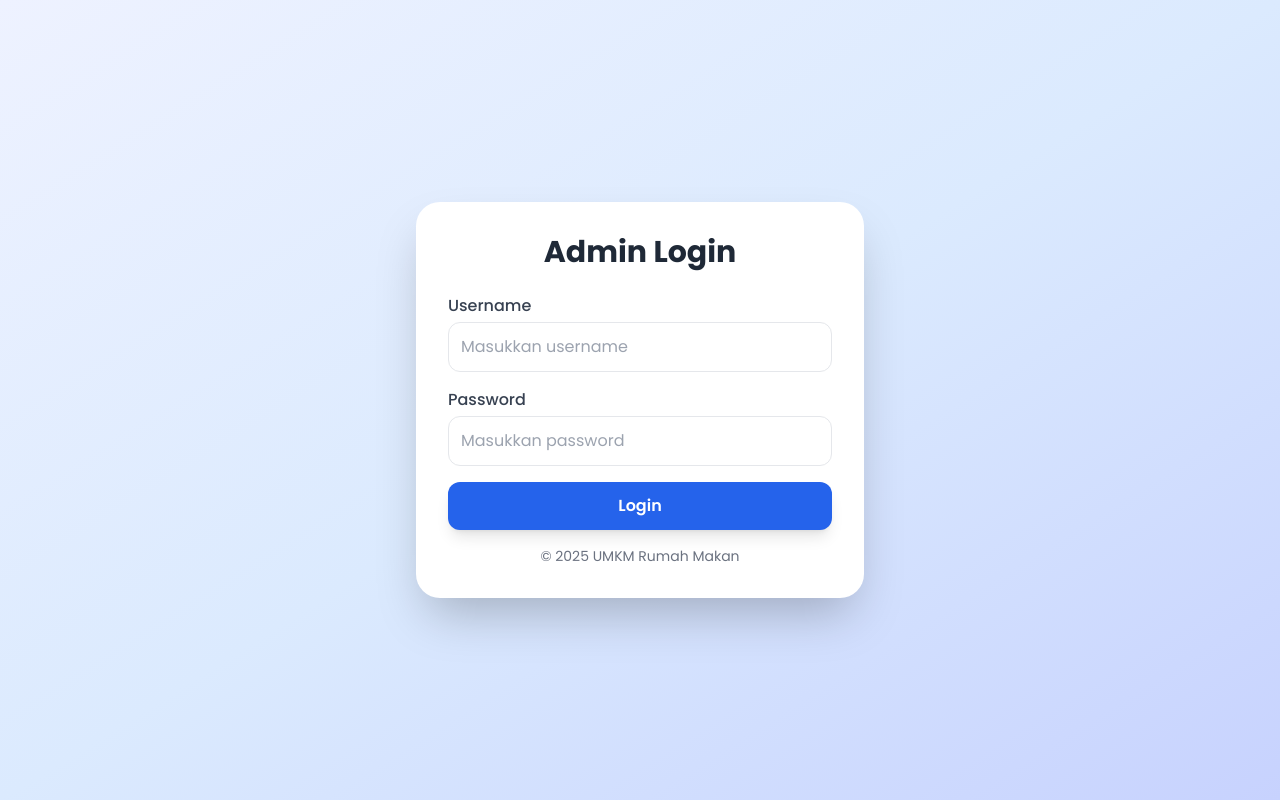
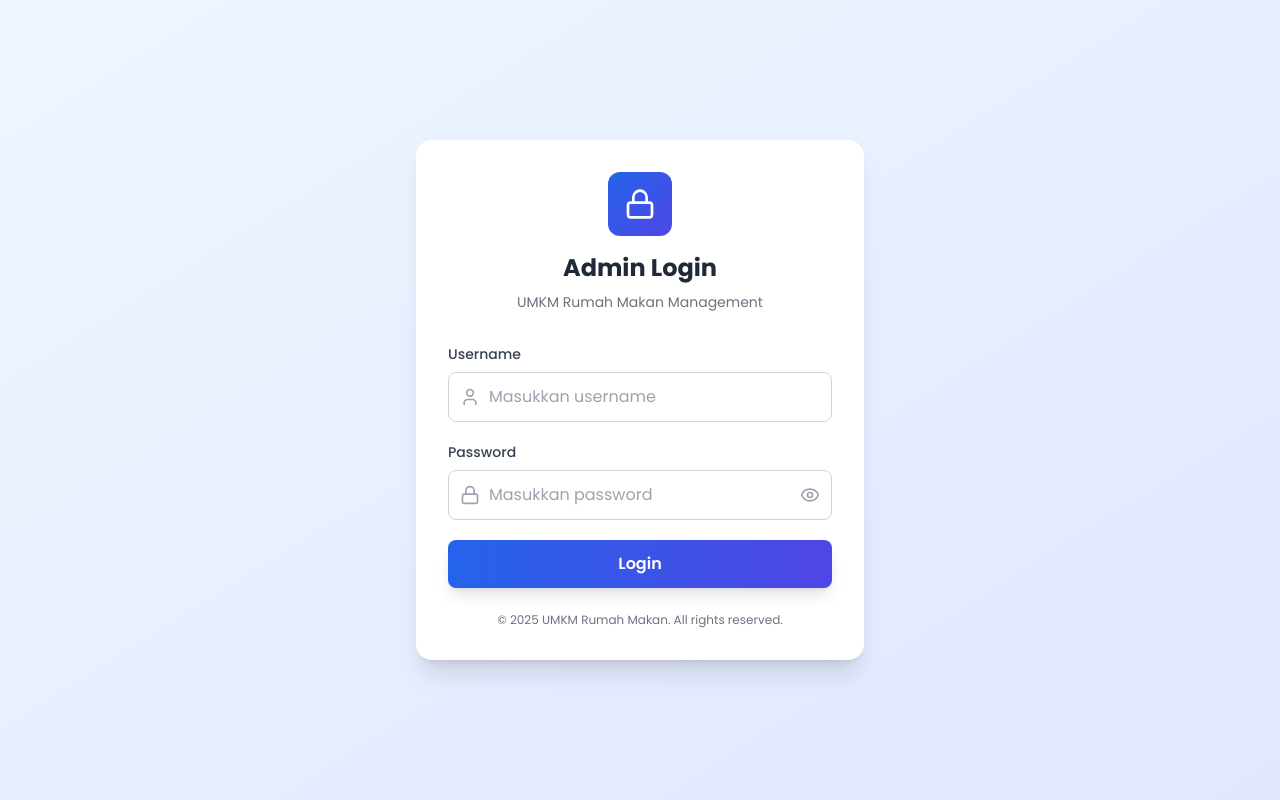
Before and after one commit to Rivandiee/website-umkm-1, a Next.js app in the folder frontend/: page /admin-login in a window 1280 px wide. Built offline with nearby package versions, Linux system fonts and the light colour scheme; no server answers.

Commit message:
A.Arvadno Raka Siwi : memperbaiki tampilan

```diff
--- a/frontend/src/app/admin-login/page.tsx
+++ b/frontend/src/app/admin-login/page.tsx
@@ -1,11 +1,10 @@
-// frontend/src/app/admin/login/page.tsx
-
 "use client";
 
 import { useState } from "react";
 import { motion } from "framer-motion";
 import { useRouter } from "next/navigation";
-import axios from "axios"; // Import axios untuk panggilan API
+import axios from "axios";
+import { Lock, User, Eye, EyeOff, AlertCircle, Loader2 } from "lucide-react";
 
 export default function AdminLoginPage() {
   const router = useRouter();
@@ -13,116 +12,160 @@ export default function AdminLoginPage() {
   const [password, setPassword] = useState("");
   const [error, setError] = useState("");
   const [isLoading, setIsLoading] = useState(false);
+  const [showPassword, setShowPassword] = useState(false);
 
-  const API_URL = "/api/admin/login"; // Endpoint API login yang diasumsikan
+  const API_URL = "/api/admin/login";
 
   const handleLogin = async (e: React.FormEvent) => {
     e.preventDefault();
-    setError(""); // Bersihkan error sebelumnya
+    setError("");
     setIsLoading(true);
 
     try {
-      // 1. Kirim kredensial ke API backend
       const response = await axios.post(API_URL, {
         username,
         password,
       });
 
-      // Asumsi: Backend merespons dengan data yang mengandung token JWT
       const { token } = response.data;
 
       if (token) {
-        // 2. Simpan token (misalnya di localStorage untuk sesi)
         localStorage.setItem("admin_token", token);
-
-        // 3. Redirect ke dashboard
         router.push("/admin");
       } else {
-        // Jika respons 200 OK tapi tidak ada token
         setError("Login gagal. Respon API tidak valid.");
       }
-
     } catch (err: any) {
-      // 4. Tangani error dari API (e.g., 401 Unauthorized)
       console.error("Login API Error:", err);
-
-      // Ambil pesan error dari respons API atau gunakan pesan default
       const errorMessage = err.response?.data?.message || "Username atau password salah!";
       setError(errorMessage);
-
     } finally {
       setIsLoading(false);
     }
   };
 
   return (
-    <div className="min-h-screen flex items-center justify-center bg-gradient-to-br from-indigo-50 via-blue-100 to-indigo-200 px-4">
+    <div className="min-h-screen flex items-center justify-center bg-gradient-to-br from-blue-50 to-indigo-100 px-4">
       <motion.div
-        initial={{ opacity: 0, y: -20 }}
+        initial={{ opacity: 0, y: 20 }}
         animate={{ opacity: 1, y: 0 }}
-        transition={{ duration: 0.6 }}
-        className="w-full max-w-md bg-white rounded-3xl shadow-2xl p-8"
+        transition={{ duration: 0.4 }}
+        className="w-full max-w-md"
       >
-        <motion.h1
-          initial={{ opacity: 0 }}
-          animate={{ opacity: 1 }}
-          transition={{ duration: 0.5 }}
-          className="text-3xl font-bold text-center text-gray-800 mb-6"
+        {/* Login Card */}
+        <div className="bg-white rounded-2xl shadow-xl p-8">
+          {/* Header */}
+          <div className="text-center mb-8">
+            <motion.div
+              initial={{ scale: 0 }}
+              animate={{ scale: 1 }}
+              transition={{ delay: 0.1, type: "spring" }}
+              className="w-16 h-16 bg-gradient-to-br from-blue-600 to-indigo-600 rounded-xl flex items-center justify-center mx-auto mb-4"
             >
-          Admin Login
-        </motion.h1>
+              <Lock className="text-white" size={32} />
+            </motion.div>
+            <h1 className="text-2xl font-bold text-gray-800">Admin Login</h1>
+            <p className="text-gray-500 text-sm mt-2">
+              UMKM Rumah Makan Management
+            </p>
+          </div>
 
+          {/* Error Message */}
           {error && (
-          <motion.p
-            initial={{ opacity: 0 }}
-            animate={{ opacity: 1 }}
-            className="text-red-500 text-center mb-4"
+            <motion.div
+              initial={{ opacity: 0, scale: 0.95 }}
+              animate={{ opacity: 1, scale: 1 }}
+              className="mb-6 p-4 bg-red-50 border border-red-200 rounded-lg flex items-center gap-3"
             >
-            {error}
-          </motion.p>
+              <AlertCircle className="text-red-500 flex-shrink-0" size={20} />
+              <p className="text-red-700 text-sm">{error}</p>
+            </motion.div>
           )}
 
-        <form onSubmit={handleLogin} className="space-y-4">
+          {/* Form */}
+          <form onSubmit={handleLogin} className="space-y-5">
+            {/* Username */}
             <div>
-            <label className="block font-medium text-gray-700">Username</label>
+              <label className="block text-sm font-medium text-gray-700 mb-2">
+                Username
+              </label>
+              <div className="relative">
+                <User
+                  className="absolute left-3 top-1/2 transform -translate-y-1/2 text-gray-400"
+                  size={20}
+                />
                 <input
                   type="text"
                   value={username}
                   onChange={(e) => setUsername(e.target.value)}
                   placeholder="Masukkan username"
-              className="mt-1 w-full border rounded-xl p-3 focus:outline-none focus:ring-2 focus:ring-blue-400"
-              disabled={isLoading} // Menonaktifkan input saat loading
+                  className="w-full pl-10 pr-4 py-3 border border-gray-300 rounded-lg focus:outline-none focus:ring-2 focus:ring-blue-500 focus:border-transparent"
+                  disabled={isLoading}
+                  required
                 />
               </div>
+            </div>
 
+            {/* Password */}
             <div>
-            <label className="block font-medium text-gray-700">Password</label>
+              <label className="block text-sm font-medium text-gray-700 mb-2">
+                Password
+              </label>
+              <div className="relative">
+                <Lock
+                  className="absolute left-3 top-1/2 transform -translate-y-1/2 text-gray-400"
+                  size={20}
+                />
                 <input
-              type="password"
+                  type={showPassword ? "text" : "password"}
                   value={password}
                   onChange={(e) => setPassword(e.target.value)}
                   placeholder="Masukkan password"
-              className="mt-1 w-full border rounded-xl p-3 focus:outline-none focus:ring-2 focus:ring-blue-400"
-              disabled={isLoading} // Menonaktifkan input saat loading
+                  className="w-full pl-10 pr-12 py-3 border border-gray-300 rounded-lg focus:outline-none focus:ring-2 focus:ring-blue-500 focus:border-transparent"
+                  disabled={isLoading}
+                  required
                 />
+                <button
+                  type="button"
+                  onClick={() => setShowPassword(!showPassword)}
+                  className="absolute right-3 top-1/2 transform -translate-y-1/2 text-gray-400 hover:text-gray-600"
+                  disabled={isLoading}
+                >
+                  {showPassword ? <EyeOff size={20} /> : <Eye size={20} />}
+                </button>
+              </div>
             </div>
 
+            {/* Submit Button */}
             <motion.button
               type="submit"
-            whileHover={{ scale: isLoading ? 1 : 1.05 }} // Non-aktifkan hover scale saat loading
-            whileTap={{ scale: isLoading ? 1 : 0.95 }} // Non-aktifkan tap scale saat loading
-            className={`w-full text-white font-semibold py-3 rounded-xl shadow-lg transition-all mt-2 ${
-                isLoading ? 'bg-blue-400 cursor-not-allowed' : 'bg-blue-600 hover:bg-blue-700'
+              whileHover={{ scale: isLoading ? 1 : 1.02 }}
+              whileTap={{ scale: isLoading ? 1 : 0.98 }}
+              className={`w-full py-3 rounded-lg font-semibold transition-all flex items-center justify-center gap-2 ${
+                isLoading
+                  ? "bg-gray-400 cursor-not-allowed text-white"
+                  : "bg-gradient-to-r from-blue-600 to-indigo-600 hover:from-blue-700 hover:to-indigo-700 text-white shadow-lg hover:shadow-xl"
               }`}
               disabled={isLoading}
             >
-            {isLoading ? "Memproses..." : "Login"}
+              {isLoading ? (
+                <>
+                  <Loader2 className="animate-spin" size={20} />
+                  <span>Memproses...</span>
+                </>
+              ) : (
+                <span>Login</span>
+              )}
             </motion.button>
           </form>
 
-        <p className="text-sm text-gray-500 text-center mt-4">
-          © 2025 UMKM Rumah Makan
+          {/* Footer */}
+          <div className="mt-6 text-center">
+            <p className="text-xs text-gray-500">
+              © 2025 UMKM Rumah Makan. All rights reserved.
             </p>
+          </div>
+        </div>
       </motion.div>
     </div>
   );
--- a/frontend/src/app/page.tsx
+++ b/frontend/src/app/page.tsx
@@ -133,11 +133,6 @@ export default function HomePage() {
                   </span>
                   <div className="absolute inset-0 bg-gradient-to-r from-pink-600 to-orange-600 opacity-0 group-hover:opacity-100 transition-opacity duration-300" />
                 </Link>
-
-                <button className="px-8 py-4 border-2 border-gray-300 text-gray-700 font-semibold rounded-2xl hover:border-orange-500 hover:text-orange-600 transition-all duration-300 flex items-center justify-center gap-2">
-                  <QrCode size={20} />
-                  Scan QR Code
-                </button>
               </motion.div>
 
               {/* Stats */}
--- a/frontend/src/components/customer/menu/CategoryList.tsx
+++ b/frontend/src/components/customer/menu/CategoryList.tsx
@@ -14,16 +14,16 @@ export default function CategoryList({
   setSelectedCategory,
 }: CategoryListProps) {
   const categories = [
-    { id: "All", name: "Semua", icon: Utensils },
-    { id: "Makanan", name: "Makanan", icon: Pizza },
-    { id: "Minuman", name: "Minuman", icon: Coffee },
-    { id: "Dessert", name: "Dessert", icon: IceCream },
+    { id: "All", name: "Semua", },
+    { id: "Makanan", name: "Makanan",},
+    { id: "Minuman", name: "Minuman",},
+    { id: "Dessert", name: "Dessert",},
   ];
 
   return (
     <div className="flex gap-3 overflow-x-auto pb-2 scrollbar-thin">
       {categories.map((category, index) => {
-        const Icon = category.icon;
+        const Icon = category;
         const isActive = selectedCategory === category.id;
 
         return (
@@ -39,7 +39,6 @@ export default function CategoryList({
                 : "bg-white text-gray-700 hover:bg-gray-100"
             }`}
           >
-            <Icon size={18} />
             {category.name}
           </motion.button>
         );
--- a/frontend/src/components/customer/menu/TopBar.tsx
+++ b/frontend/src/components/customer/menu/TopBar.tsx
@@ -47,9 +47,6 @@ export default function TopBar({ cartCount, onCartClick }: TopBarProps) {
               </span>
             )}
           </button>
-          <button className="p-2 hover:bg-gray-100 rounded-full transition-colors">
-            <User size={24} className="text-gray-700" />
-          </button>
         </div>
       </div>
     </motion.div>
```
Also changed, not shown: frontend/src/app/admin/orders/page.tsx (+113 -35 lines). Lines whose indentation alone changed are shown as unchanged.
